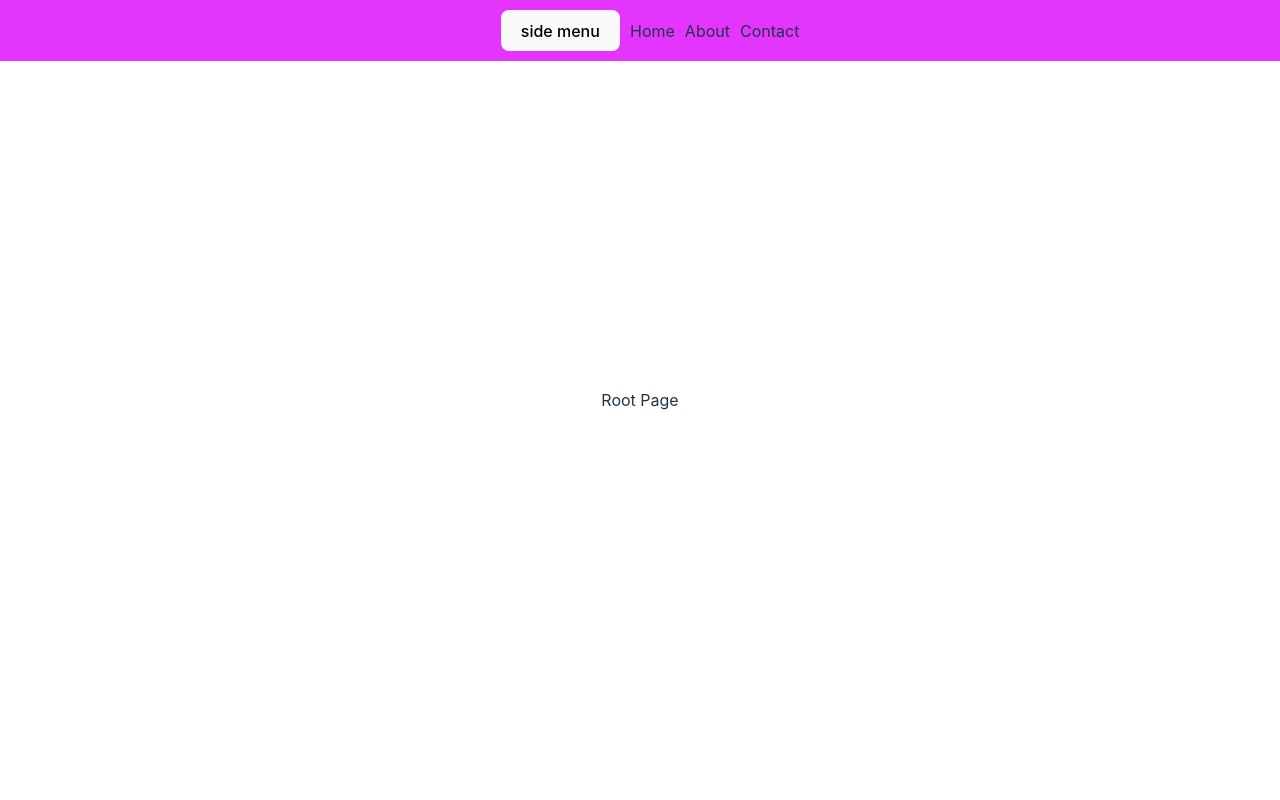
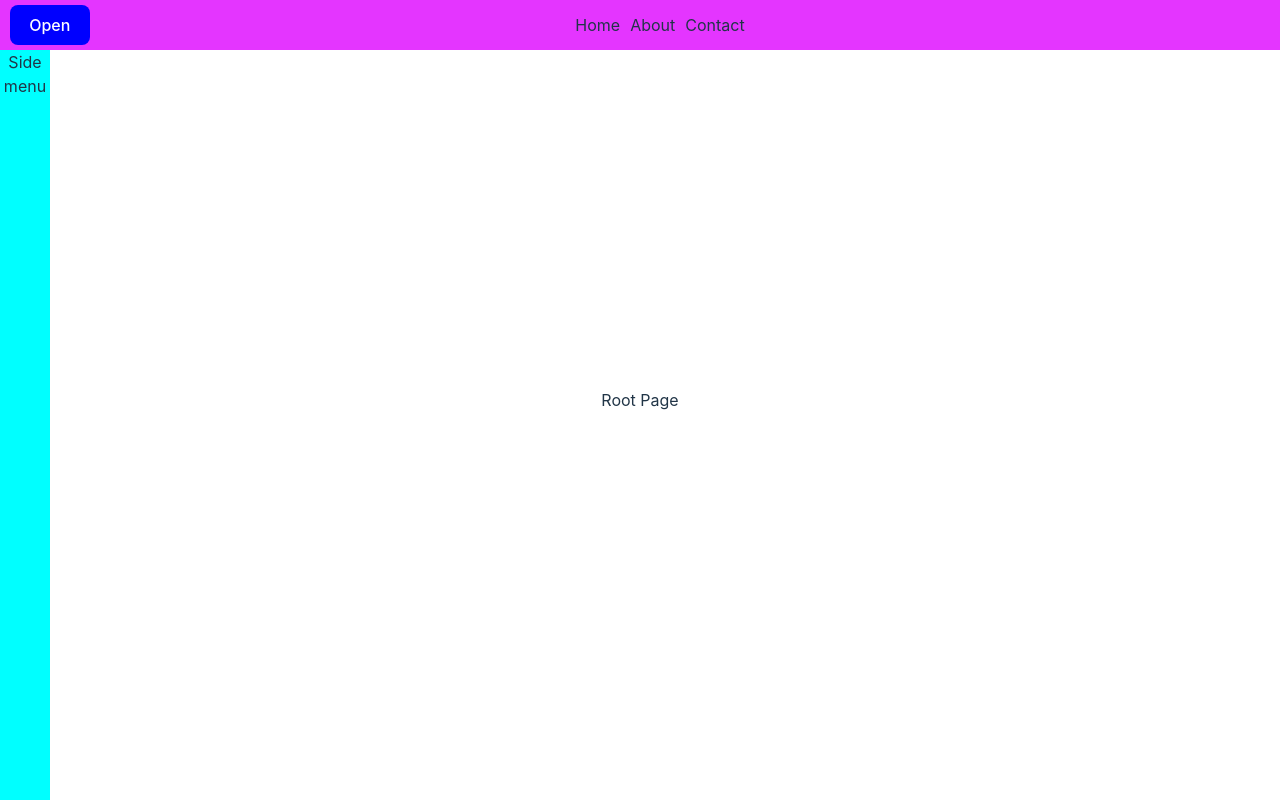
Before and after one commit to iverbitskyi/react-dev-project, a React (Vite) app: page / in a window 1280 px wide. Built offline with nearby package versions, Linux system fonts and the light colour scheme.

Commit message:
feat: created side menu with btn

```diff
--- a/src/components/navbar/Navbar.jsx
+++ b/src/components/navbar/Navbar.jsx
@@ -1,12 +1,26 @@
+import { useState } from 'react';
+import { SideMenu } from '../sideMenu/SideMenu';
 import styles from './Navbar.module.scss';
 
 export const Navbar = () => {
+	const [isMenuOpen, setIsMenuOpen] = useState(false);
+
+	const handeMenuOpenChange = () => {
+		setIsMenuOpen(prevState => !prevState);
+	};
+
 	return (
-		<div className={styles.wrapper}>
-			<button>side menu</button>
-			<span>Home</span>
-			<span>About</span>
-			<span>Contact</span>
-		</div>
+		<>
+			<div className={styles.wrapper}>
+				<button className={styles.wrapper_menu} onClick={handeMenuOpenChange}>
+					{isMenuOpen ? 'Close' : 'Open'}
+				</button>
+				<span>Home</span>
+				<span>About</span>
+				<span>Contact</span>
+			</div>
+
+			<SideMenu isMenuOpen={isMenuOpen} />
+		</>
 	);
 };
--- a/src/components/navbar/Navbar.module.scss
+++ b/src/components/navbar/Navbar.module.scss
@@ -8,5 +8,21 @@
 	gap: 10px;
 	align-items: center;
 	justify-content: center;
-	padding: 10px;
+	height: 50px;
+	padding: 0 20px;
+
+	&_menu {
+		position: absolute;
+		left: 10px;
+		outline: none;
+		background-color: blue;
+		color: white;
+		border: none;
+
+		&:hover {
+			filter: brightness(50%);
+			border: none;
+			outline: none;
+		}
+	}
 }
--- a/src/components/sideMenu/SideMenu.jsx
+++ b/src/components/sideMenu/SideMenu.jsx
@@ -1,3 +1,9 @@
-export const SideMenu = () => {
-	return <div>Side menu</div>;
+import styles from './SideMenu.module.scss';
+
+export const SideMenu = ({ isMenuOpen }) => {
+	return (
+		<div className={styles.wrapper} style={{ width: isMenuOpen ? '300px' : '50px' }}>
+			Side menu
+		</div>
+	);
 };
--- /dev/null
+++ b/src/components/sideMenu/SideMenu.module.scss
@@ -0,0 +1,10 @@
+.wrapper {
+	position: fixed;
+	// width: 50px;
+	height: 100vh;
+	background-color: aqua;
+	left: 0;
+	top: 50px;
+
+	transition: width ease-in-out 0.25s;
+}
--- a/src/router/index.jsx
+++ b/src/router/index.jsx
@@ -1,24 +1,30 @@
-import { createBrowserRouter } from 'react-router-dom';
+import { createBrowserRouter, Outlet } from 'react-router-dom';
 import { LoginPage, RootPage } from '@/pages';
 import { Navbar } from '@/components';
+
+const Layout = () => (
+	<>
+		<Navbar />
+		<div className="ml-[50px] pt-[50px]">
+			<Outlet />
+		</div>
+	</>
+);
 
 export const router = createBrowserRouter([
 	{
 		path: '/',
-		element: (
-			<>
-				<Navbar />
-				<RootPage />
-			</>
-		),
-	},
-	{
-		path: '/login',
-		element: (
-			<>
-				<Navbar />
-				<LoginPage />
-			</>
-		),
+		element: <Layout />,
+		children: [
+			{
+				path: '/',
+				element: <RootPage />,
+			},
+
+			{
+				path: 'login',
+				element: <LoginPage />,
+			},
+		],
 	},
 ]);
--- a/src/styles/index.css
+++ b/src/styles/index.css
@@ -51,7 +51,7 @@ button:hover {
 }
 button:focus,
 button:focus-visible {
-	outline: 4px auto -webkit-focus-ring-color;
+	outline: none;
 }
 
 @media (prefers-color-scheme: light) {
```
